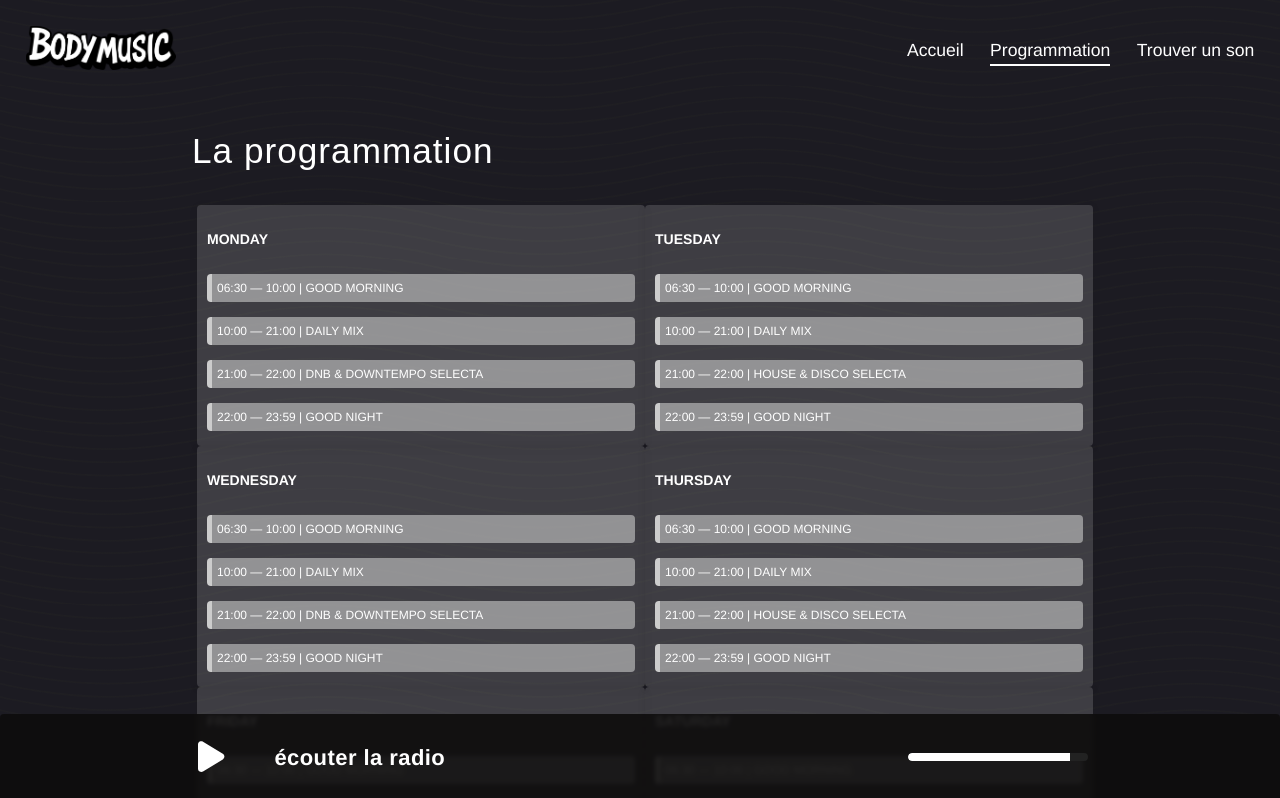
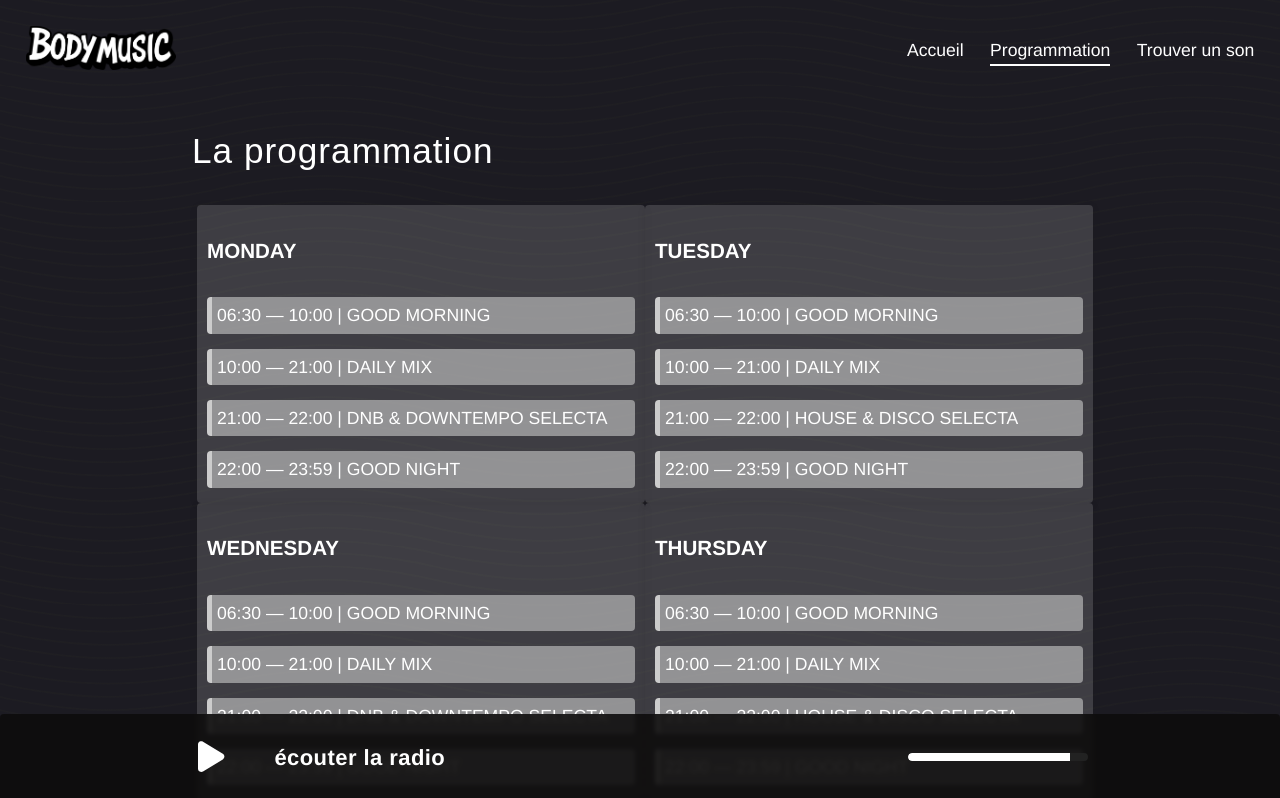
Before and after one commit to niprobin/body-music-vue, a Vue app: page /schedule in a window 1280 px wide. Shown: the top 798 px of the page. Built offline with nearby package versions, Linux system fonts and the light colour scheme; a web font is replaced by a local one.

Commit message:
fixed 'again' the font-size for schedule

```diff
--- a/src/pages/Schedule.vue
+++ b/src/pages/Schedule.vue
@@ -74,7 +74,6 @@ onMounted(() => {
   width: 100%;
   display: grid;
   grid-template-columns: repeat(auto-fit, minmax(320px, 1fr));
-  font-size: 12px;
   text-transform: uppercase;
   padding: 5px;
   justify-items: center;
```
